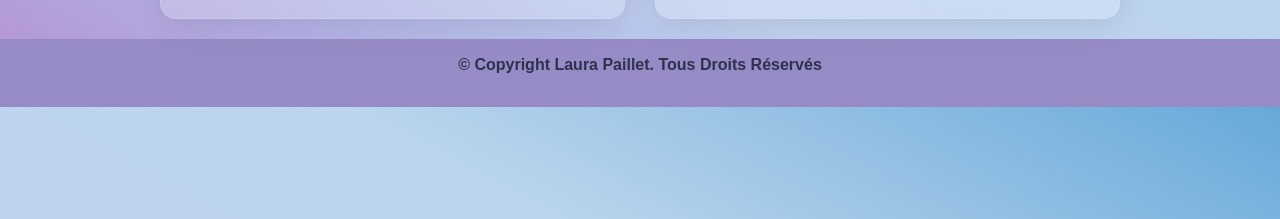
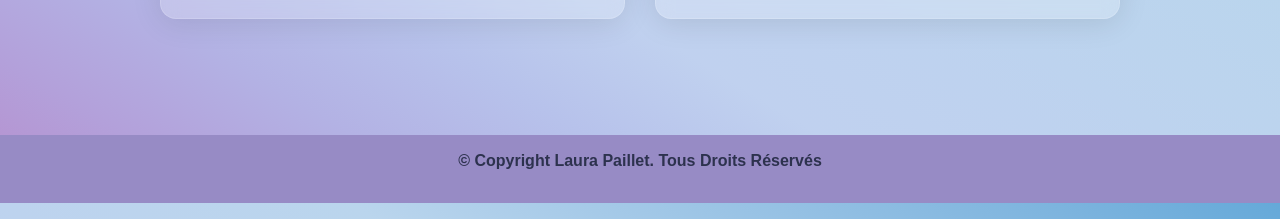
Before and after one commit to L-Paillet/laura_paillet, a plain HTML site: page html/projet.html in a window 1280 px wide. Shown: the part 581-800 px from the top of the page. Drawn offline with nearby package versions, Linux system fonts and the light colour scheme.

Commit message:
into your heart like that

```diff
--- a/css/projet.css
+++ b/css/projet.css
@@ -1,6 +1,6 @@
 .projet {
     height: auto;
-    padding: 12vh 20vh 0 20vh;
+    padding: 12vh 20vh 12vh 20vh;
     width: 100%;
 }
 
```
